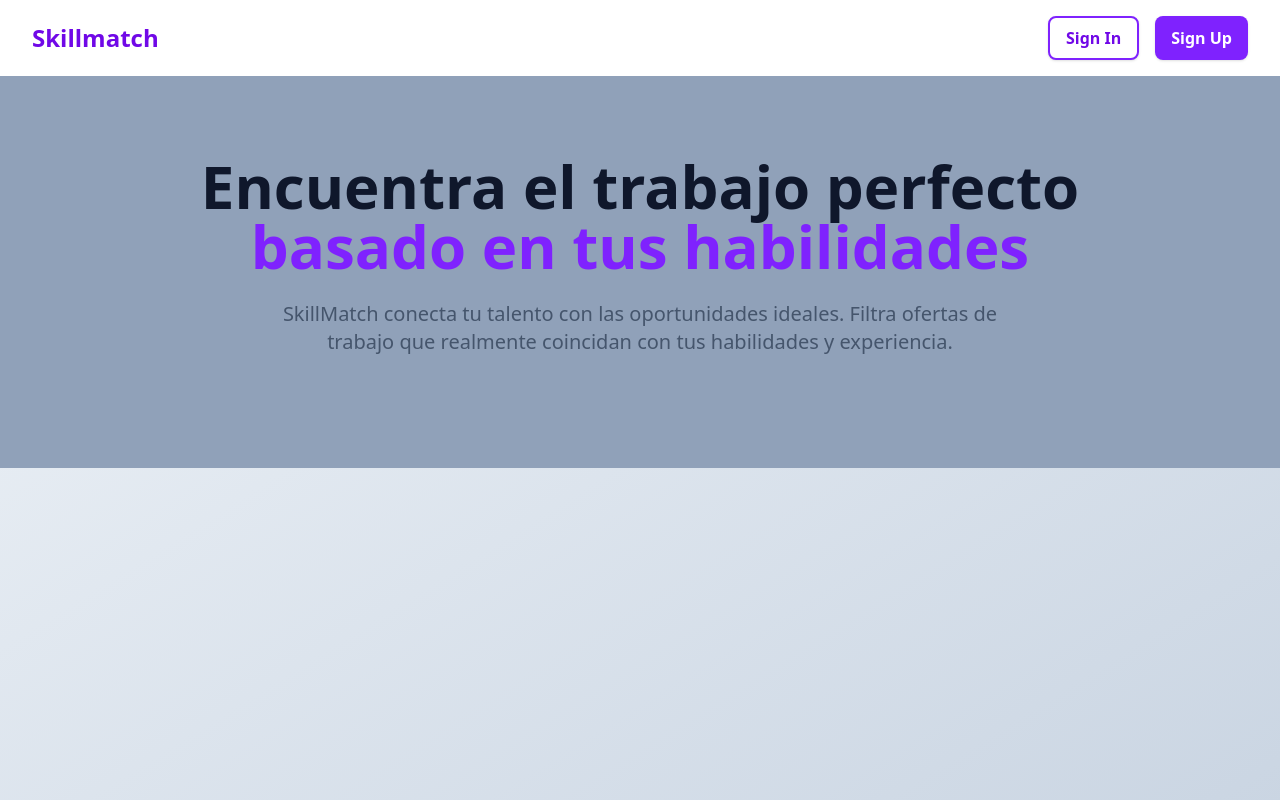
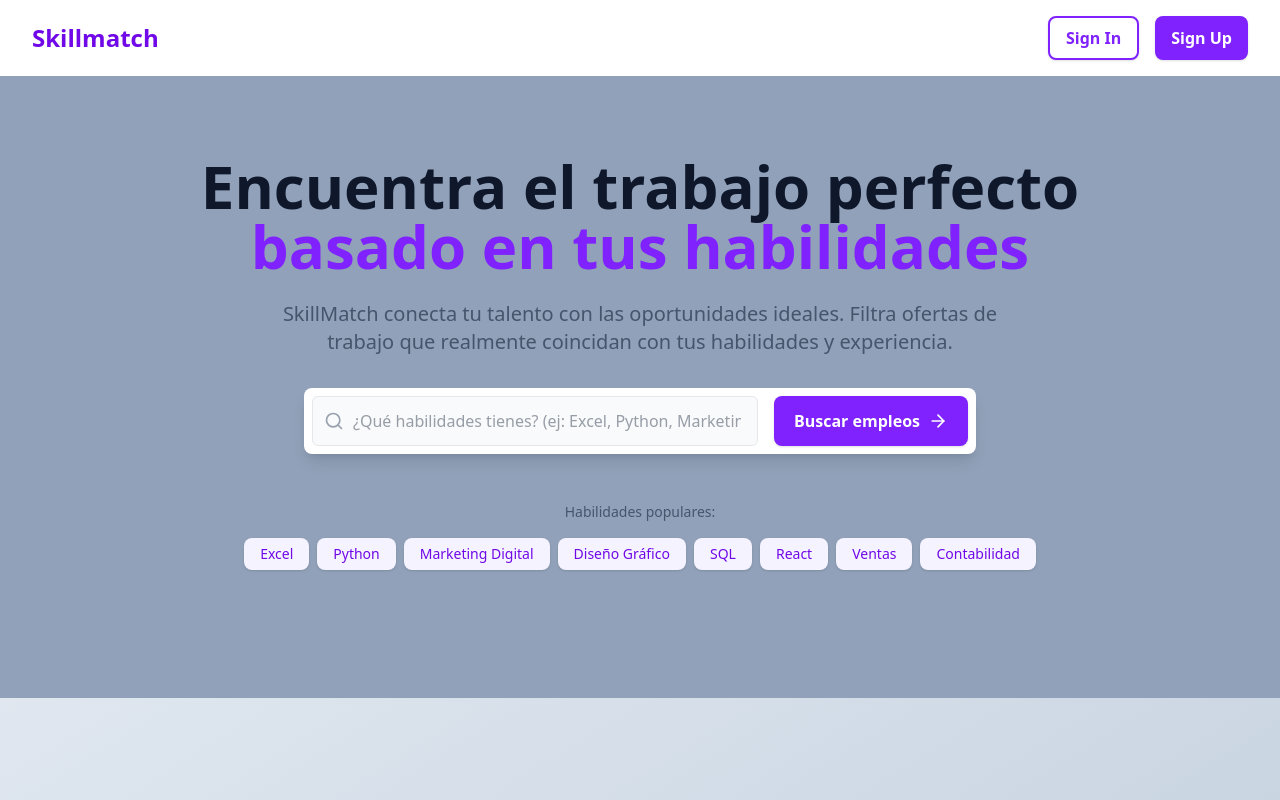
Before and after one commit to arieruov/skillmatch, a Vue app: page / in a window 1280 px wide. Built offline with nearby package versions, Linux system fonts and the light colour scheme.

Commit message:
feat: add HeroSection and Navbar components, update Home view structure, and enhance password visibility toggle in SignIn and SignUp views

```diff
--- a/index.html
+++ b/index.html
@@ -1,4 +1,4 @@
-<!DOCTYPE html>
+<!doctype html>
 <html lang="">
   <head>
     <meta charset="UTF-8" />
--- /dev/null
+++ b/src/components/homepage/HeroSection.vue
@@ -0,0 +1,68 @@
+<script setup lang="ts">
+import { Search, ArrowRight } from "lucide-vue-next";
+
+const skills = [
+  "Excel",
+  "Python",
+  "Marketing Digital",
+  "Diseño Gráfico",
+  "SQL",
+  "React",
+  "Ventas",
+  "Contabilidad",
+];
+</script>
+
+<template>
+  <section class="bg-slate-400 px-8 py-20">
+    <div className="max-w-7xl mx-auto text-center">
+      <h2 className="text-6xl font-bold text-slate-900 mb-6">
+        Encuentra el trabajo perfecto
+        <span className="text-violet-600 block">basado en tus habilidades</span>
+      </h2>
+      <p className="text-xl text-slate-600 mb-8 max-w-3xl mx-auto">
+        SkillMatch conecta tu talento con las oportunidades ideales. Filtra
+        ofertas de trabajo que realmente coincidan con tus habilidades y
+        experiencia.
+      </p>
+
+      <!-- Search Bar -->
+      <div className="max-w-2xl mx-auto mb-12">
+        <div className="flex gap-4 p-2 bg-white rounded-lg shadow-lg">
+          <div class="relative flex-1">
+            <Search
+              class="pointer-events-none absolute top-1/2 left-3 h-5 w-5 -translate-y-1/2 text-gray-400"
+            />
+            <input
+              type="text"
+              placeholder="¿Qué habilidades tienes? (ej: Excel, Python, Marketing...)"
+              class="w-full rounded-md border border-gray-200 bg-gray-50 py-3 pr-4 pl-10 text-gray-700 transition focus:ring-2 focus:ring-violet-400 focus:outline-none"
+            />
+          </div>
+          <button
+            class="flex items-center justify-center rounded-lg bg-violet-600 px-5 py-3 font-semibold text-white shadow transition hover:cursor-pointer hover:bg-violet-700 focus:ring-2 focus:ring-violet-400 focus:outline-none active:bg-violet-800"
+          >
+            Buscar empleos
+            <ArrowRight class="ml-2 h-5 w-5" />
+          </button>
+        </div>
+      </div>
+
+      <!-- Popular Skills -->
+      <div class="mb-12">
+        <p class="mb-4 text-sm font-medium text-slate-600">
+          Habilidades populares:
+        </p>
+        <div class="flex flex-wrap justify-center gap-2">
+          <span
+            v-for="skill in skills"
+            :key="skill"
+            class="cursor-pointer rounded-lg bg-violet-50 px-4 py-1.5 text-sm font-medium text-violet-700 shadow-sm transition hover:bg-violet-200 hover:text-violet-900"
+          >
+            {{ skill }}
+          </span>
+        </div>
+      </div>
+    </div>
+  </section>
+</template>
--- a/src/components/HomepageNavbar.vue
+++ b/src/components/homepage/Navbar.vue
@@ -18,7 +18,7 @@ function goToSignUp() {
     <div class="flex gap-4">
       <button
         @click="goToSignIn"
-        class="rounded-lg border-2 border-violet-600 bg-white px-4 py-2 font-semibold text-violet-700 shadow transition hover:cursor-pointer hover:bg-violet-50 focus:ring-2 focus:ring-violet-400 focus:outline-none active:bg-violet-100"
+        class="rounded-lg border-2 border-violet-600 bg-white px-4 py-2 font-semibold text-violet-600 shadow transition hover:cursor-pointer hover:bg-violet-50 focus:ring-2 focus:ring-violet-400 focus:outline-none active:bg-violet-100"
       >
         Sign In
       </button>
--- a/src/views/Home.vue
+++ b/src/views/Home.vue
@@ -1,30 +1,14 @@
 <script setup lang="ts">
-import HomepageNavbar from "@/components/HomepageNavbar.vue";
 import { useRouter } from "vue-router";
+import HomepageNavbar from "@/components/homepage/Navbar.vue";
+import HeroSection from "@/components/homepage/HeroSection.vue";
 
 const router = useRouter();
 </script>
 
 <template>
-  <div
-    class="flex min-h-screen flex-col bg-gradient-to-br from-slate-100 to-slate-300"
-  >
+  <div class="min-h-screen bg-gradient-to-br from-slate-100 to-slate-300">
     <HomepageNavbar />
-
-    <section className="py-20 px-8 bg-slate-400">
-      <div className="max-w-7xl mx-auto text-center">
-        <h2 className="text-6xl font-bold text-slate-900 mb-6">
-          Encuentra el trabajo perfecto
-          <span className="text-violet-600 block"
-            >basado en tus habilidades</span
-          >
-        </h2>
-        <p className="text-xl text-slate-600 mb-8 max-w-3xl mx-auto">
-          SkillMatch conecta tu talento con las oportunidades ideales. Filtra
-          ofertas de trabajo que realmente coincidan con tus habilidades y
-          experiencia.
-        </p>
-      </div>
-    </section>
+    <HeroSection />
   </div>
 </template>
--- a/src/views/SignIn.vue
+++ b/src/views/SignIn.vue
@@ -86,10 +86,10 @@ function togglePasswordVisibility() {
               tabindex="-1"
             >
               <span v-if="showPassword">
-                <EyeClosed />
+                <Eye />
               </span>
               <span v-else>
-                <Eye />
+                <EyeClosed />
               </span>
             </button>
           </div>
--- a/src/views/SignUp.vue
+++ b/src/views/SignUp.vue
@@ -104,10 +104,10 @@ function togglePasswordConfirmVisibility() {
               tabindex="-1"
             >
               <span v-if="showPassword">
-                <EyeClosed />
+                <Eye />
               </span>
               <span v-else>
-                <Eye />
+                <EyeClosed />
               </span>
             </button>
           </div>
@@ -133,10 +133,10 @@ function togglePasswordConfirmVisibility() {
               tabindex="-1"
             >
               <span v-if="showPasswordConfirm">
-                <EyeClosed />
+                <Eye />
               </span>
               <span v-else>
-                <Eye />
+                <EyeClosed />
               </span>
             </button>
           </div>
```
